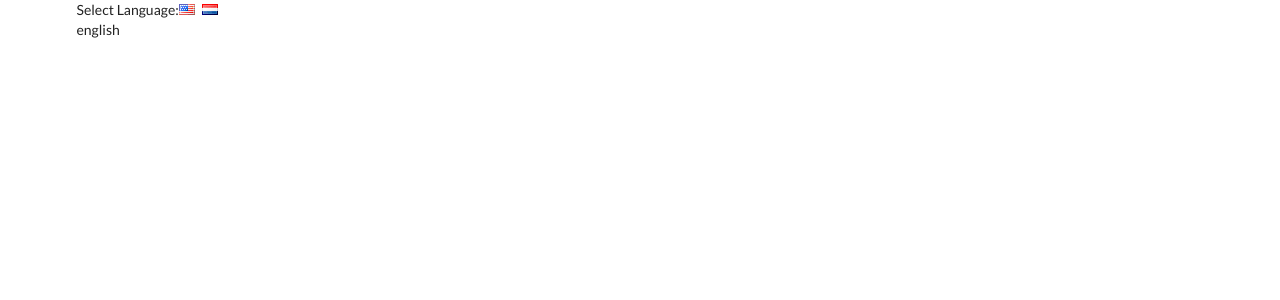
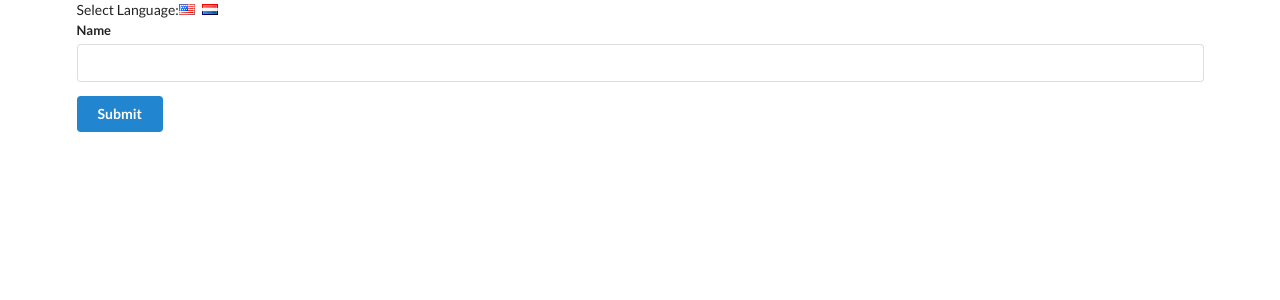
Before and after one commit to william251082/translate, a React (Create React App) app: page / in a window 1280 px wide. Shown: the top 300 px of the page. Built offline with nearby package versions, Linux system fonts and the light colour scheme.

Commit message:
createing context objects

```diff
--- a/public/index.html
+++ b/public/index.html
@@ -11,7 +11,7 @@
     <link rel="shortcut icon" href="%PUBLIC_URL%/favicon.ico">
     <link href="https://fonts.googleapis.com/icon?family=Material+Icons" rel="stylesheet">
     <link rel="stylesheet" href="https://cdnjs.cloudflare.com/ajax/libs/semantic-ui/2.4.1/semantic.min.css">
-    <title>Stream App</title>
+    <title>Translate App</title>
   </head>
   <body>
     <noscript>
--- a/src/components/App.js
+++ b/src/components/App.js
@@ -1,4 +1,5 @@
 import React from "react";
+import UserCreate from "./UserCreate";
 
 class App extends React.Component {
     state = { language: 'english'};
@@ -15,7 +16,7 @@
                     <i className="flag us" onClick={() => this.onLanguageChange('english')} />
                     <i className="flag nl" onClick={() => this.onLanguageChange('dutch')} />
                 </div>
-                {this.state.language}
+                <UserCreate/>
             </div>
         )
     }
--- a/src/components/Button.js
+++ b/src/components/Button.js
@@ -0,0 +1,14 @@
+import React from "react";
+import LanguageContext from "../contexts/LanguageContext";
+
+class Button extends React.Component {
+    static contextType = LanguageContext;
+
+    render() {
+        console.log(this.context)
+        return <button className="ui button primary">Submit</button>
+    }
+
+}
+
+export default Button;
--- a/src/components/Field.js
+++ b/src/components/Field.js
@@ -0,0 +1,14 @@
+import React from "react";
+
+class Field extends React.Component {
+    render() {
+        return (
+            <div className="ui field">
+                <label>Name</label>
+                <input />
+            </div>
+        );
+    }
+}
+
+export default Field;
--- a/src/components/UserCreate.js
+++ b/src/components/UserCreate.js
@@ -1,7 +1,14 @@
 import React from "react";
+import Button from "./Button";
+import Field from "./Field";
 
 const UserCreate = () => {
     return (
-        <div></div>
+        <div className="ui form">
+            <Field/>
+            <Button/>
+        </div>
     );
 };
+
+export default UserCreate;
--- /dev/null
+++ b/src/contexts/LanguageContext.js
@@ -0,0 +1,3 @@
+import React from "react";
+
+export default React.createContext('english')
```
Also changed, not shown: diagrams/context_object_type.png (added), 1 other file (tests, documents, lock files or other folders).
